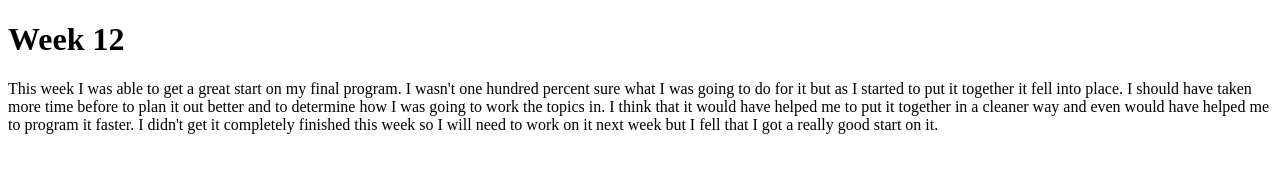
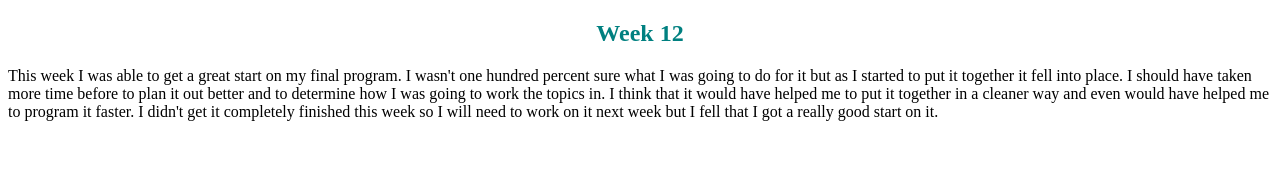
Before and after one commit to Taylor-Tyson/Taylor-Tyson.github.io, a plain HTML site: page journal/week12.html in a window 1280 px wide. Drawn offline with Linux system fonts and the light colour scheme.

Commit message:
Fixed week 12 and 13

```diff
--- a/journal/week12.html
+++ b/journal/week12.html
@@ -8,7 +8,7 @@
     <link rel="stylesheet" href="/styles/styles.css">
 </head>
 <body>
-    <h1>Week 12</h1>
+    <h2>Week 12</h2>
     <p>
         This week I was able to get a great start on my final program. I
         wasn't one hundred percent sure what I was going to do for it but
```
Also changed, not shown: journal/week13.html (+1 -1 lines).
